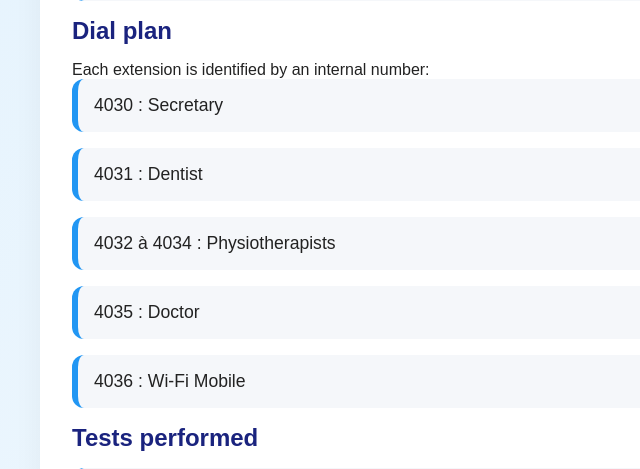
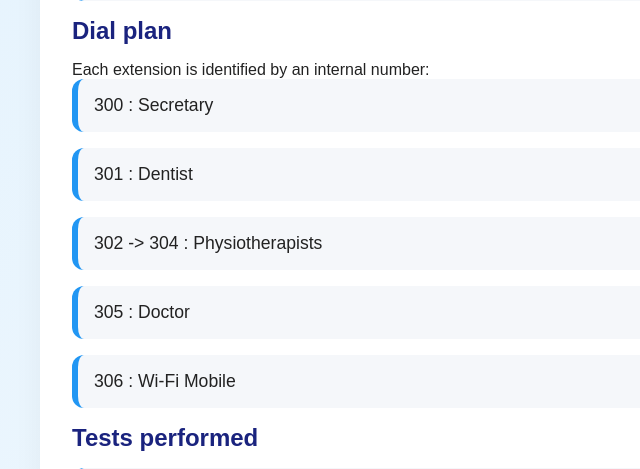
Before and after one commit to Slursagi/Site-Web-Cabinet-M-dical, a PHP site: page /telephonie.php?lang=en in a window 1280 px wide. Shown: the part 585-1054 px from the top of the page, without its empty margins (0-640 px from the left). Run offline with PHP 8.4, Linux system fonts and the light colour scheme.

Commit message:
Add files via upload

```diff
--- a/SAE24/SAE24.php
+++ b/SAE24/SAE24.php
@@ -8,7 +8,7 @@ include 'include/header.php';
 <html lang="<?php echo $_SESSION['lang']; ?>">
 <head>
     <meta charset="UTF-8">
-    <title>SAÉ24 - <?php echo $t['title']; ?></title>
+    <title><?php echo $lang['title']; ?></title>
     <link rel="stylesheet" href="styles/style.css">
     <link rel="icon" type="image/x-icon" href="images/icon.ico">
 </head>
--- a/SAE24/include/lang.php
+++ b/SAE24/include/lang.php
@@ -28,8 +28,8 @@ if ($lang === 'en') {
         "espace_prive" => "Private space",
 
 	//SAE24.php
-        "welcome" => "Welcome to our SAE24 project website",
-        "intro" => "This site presents the work carried out as part of SAE24: Setting up an IT solution for a medical office.",
+        "welcome" => "Welcome to our medical cabinet",
+        "intro" => "This site presents the work carried out for the medical cabinet: Setting up an IT solution for this medical office.",
         "content_title" => "Website content",
         "team" => "Team",
         "team_desc" => "Presentation of members and role distribution",
@@ -41,6 +41,7 @@ if ($lang === 'en') {
         "problems_desc" => "Difficulties encountered and solutions",
         "private_space" => "Private space",
         "private_space_desc" => "Restricted access with authentication",
+	"title" => "Medical Cabinet",
 
 	//equipe.php
         "team_page_title" => "Our Team",
@@ -121,6 +122,7 @@ if ($lang === 'en') {
 	"problems_main_title" => "Issues Encountered - SAE24",
 	"problem" => "Problem",
 	"solution" => "Solution",
+	"problems_page_title" => "Problemes and solution",
 
 	"gaetan_problem_1" => "Difficulty getting ESXi to work on some machines due to BIOS/UEFI compatibility.",
 	"gaetan_solution_1" => "Changed machine + enabled virtualization in BIOS.",
@@ -192,8 +194,8 @@ else {
         "espace_prive" => "Espace privé",
 
 	//SAE24.php
-        "welcome" => "Bienvenue sur le site de la SAÉ24",
-        "intro" => "Ce site présente les travaux réalisés dans le cadre de la SAÉ24 : Mise en place d’une solution informatique pour un cabinet médical.",
+        "welcome" => "Bienvenue sur le site du cabinet médical",
+        "intro" => "Ce site présente les travaux réalisés dans le cadre du cabinet médical : Mise en place d’une solution informatique pour un cabinet médical.",
         "content_title" => "Contenu du site",
         "team" => "Équipe",
         "team_desc" => "Présentation des membres et répartition des rôles",
@@ -205,6 +207,7 @@ else {
         "problems_desc" => "Difficultés et solutions apportées",
         "private_space" => "Espace privé",
         "private_space_desc" => "Accès restreint avec authentification",
+	"title" => "Cabinet Médical",
 
 	//equipe.php
         "team_page_title" => "Notre équipe",
@@ -285,6 +288,7 @@ else {
 	"problems_main_title" => "Problèmes rencontrés - SAÉ24",
 	"problem" => "Problème",
 	"solution" => "Solution",
+	"problems_page_title" => "Problème et solution",
 
 	"gaetan_problem_1" => "Difficulté à faire fonctionner ESXi sur certains postes avec compatibilité BIOS/UEFI.",
 	"gaetan_solution_1" => "Changement de machine + activation de la virtualisation dans le BIOS.",
--- a/SAE24/telephonie.php
+++ b/SAE24/telephonie.php
@@ -36,11 +36,11 @@ include 'include/header.php';
         <h2><?php echo $lang['dial_plan']; ?></h2>
         <p><?php echo $lang['dial_plan_intro']; ?></p>
         <ul>
-            <li>4030 : <?php echo $lang['secretary']; ?></li>
-            <li>4031 : <?php echo $lang['dentist']; ?></li>
-            <li>4032 à 4034 : <?php echo $lang['kines']; ?></li>
-            <li>4035 : <?php echo $lang['doctor']; ?></li>
-            <li>4036 : <?php echo $lang['wifi_mobile']; ?></li>
+            <li>300 : <?php echo $lang['secretary']; ?></li>
+            <li>301 : <?php echo $lang['dentist']; ?></li>
+            <li>302 -> 304 : <?php echo $lang['kines']; ?></li>
+            <li>305 : <?php echo $lang['doctor']; ?></li>
+            <li>306 : <?php echo $lang['wifi_mobile']; ?></li>
         </ul>
     </section>
 
```
Also changed, not shown: SAE24/images/PlanTelephonique.png.
